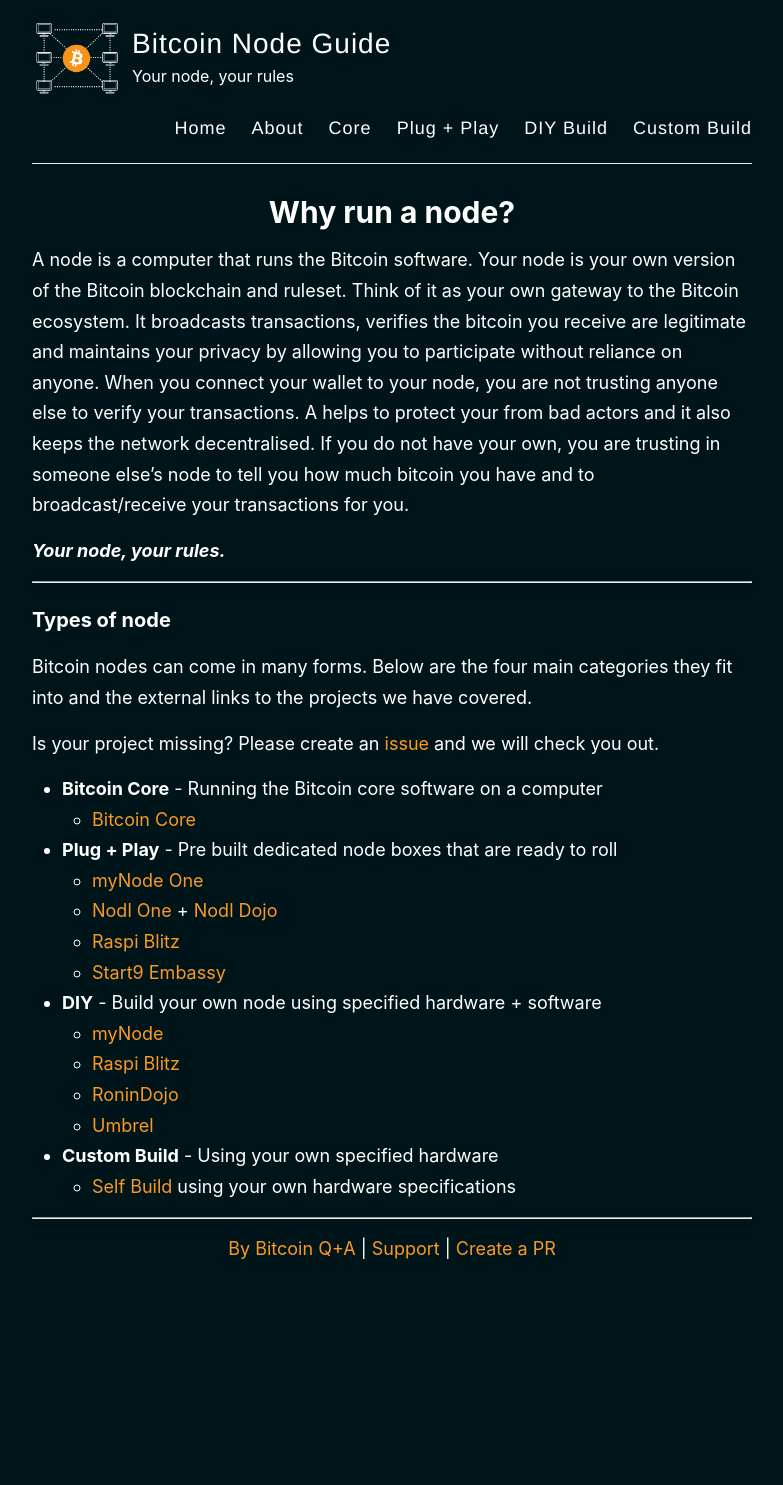
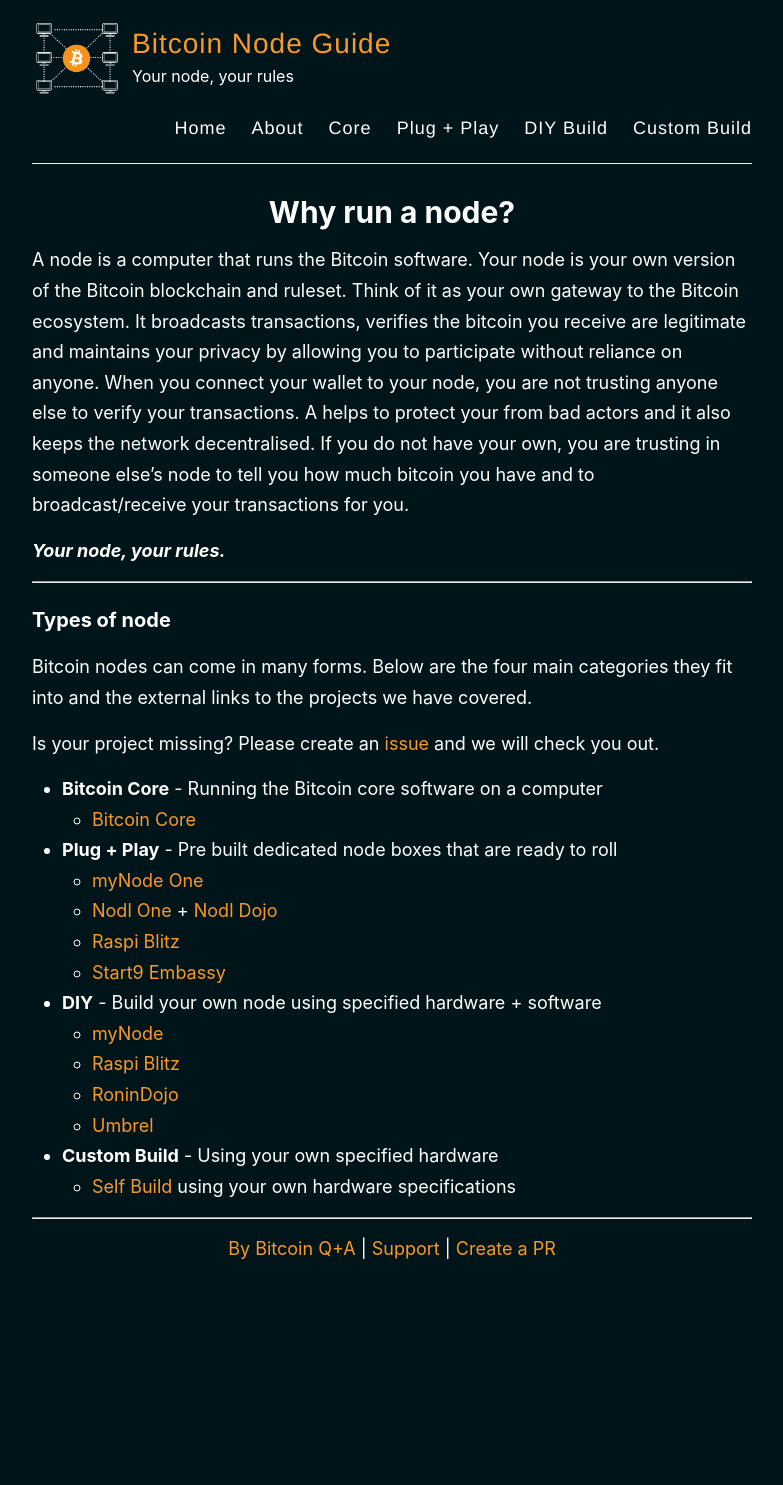
Before and after one commit to BitcoinQnA/node-guide, a Jekyll site: the page built from index.html, in a window 1280 px wide. Shown: the whole page, without its empty margins (248-1031 px from the left). Built offline with Jekyll 4.4.1, drawn with Linux system fonts in a browser that asks for light colours; the list of posts is cut into pages by our own code.

Commit message:
Update style.scss

```diff
--- a/assets/style.scss
+++ b/assets/style.scss
@@ -306,7 +306,7 @@
 
 .site-name {
   margin: 0;
-  color: #fff;
+  color: $yellow;
   cursor: pointer;
   font-family: $helveticaNeue;
   font-weight: 300;
```
